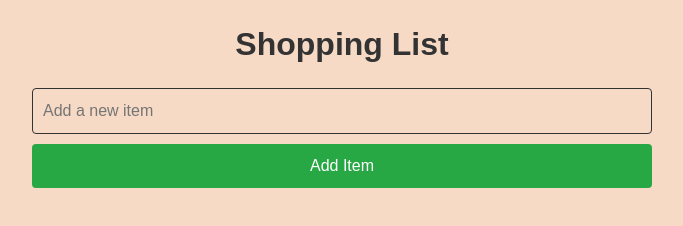
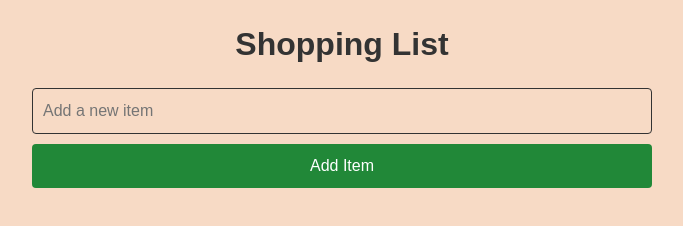
Before and after one commit to helliong/Shopping-list, a plain HTML site: page index.html in a window 1280 px wide. In both pictures the pointer is over the button "Add Item". Shown: the whole page, without its empty margins (298-981 px from the left). Drawn offline with nearby package versions, Linux system fonts and the light colour scheme.

Commit message:
Update main.css

```diff
--- a/assets/style/main.css
+++ b/assets/style/main.css
@@ -39,7 +39,7 @@
     margin-bottom: 10px;
 }
 
-.container #add-item:hover {
+.container #add-button:hover {
     background-color: #218838;
 }
 
@@ -101,4 +101,5 @@
 
 li select {
     margin-left: 10px;
+
 }
```
